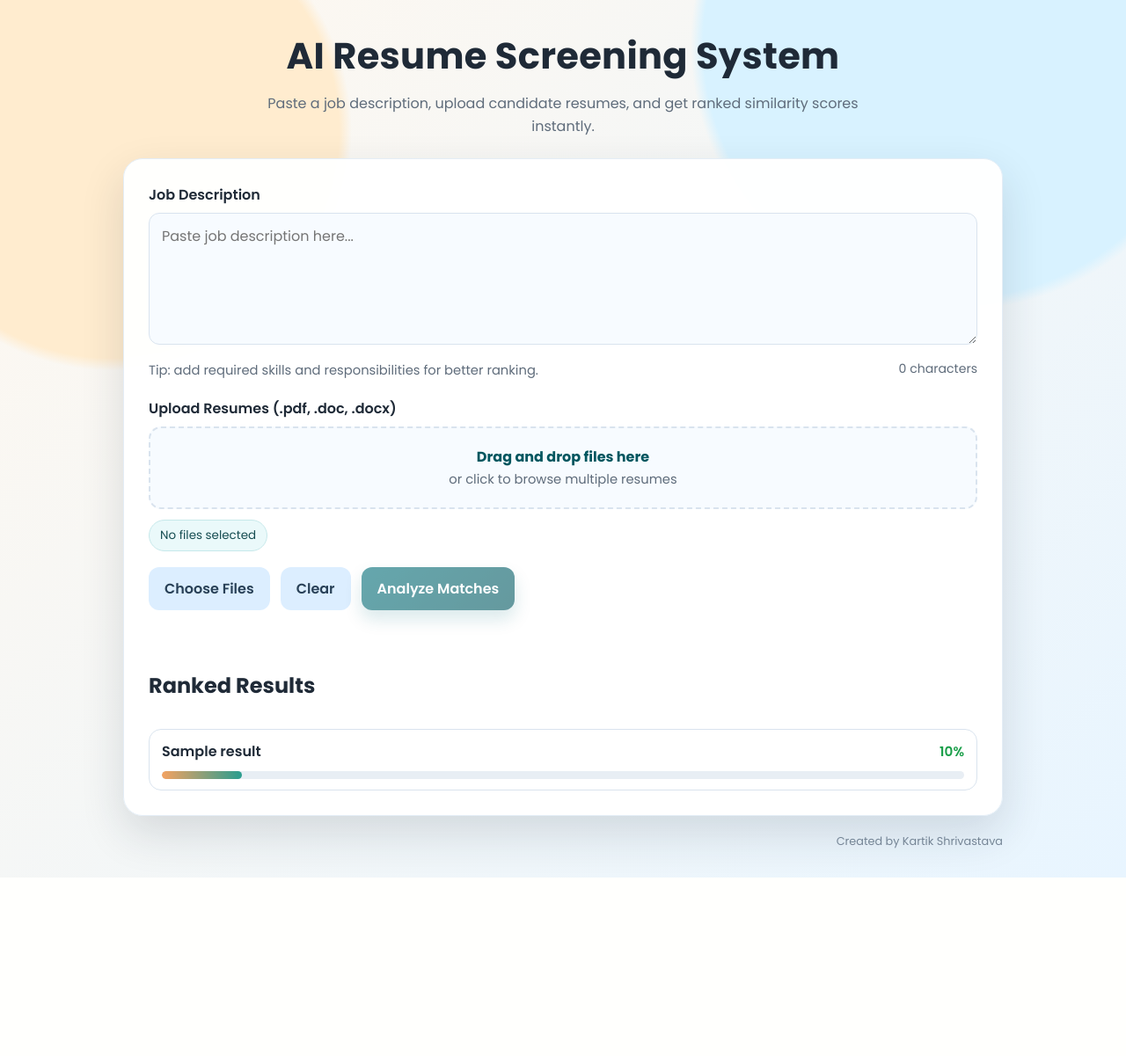
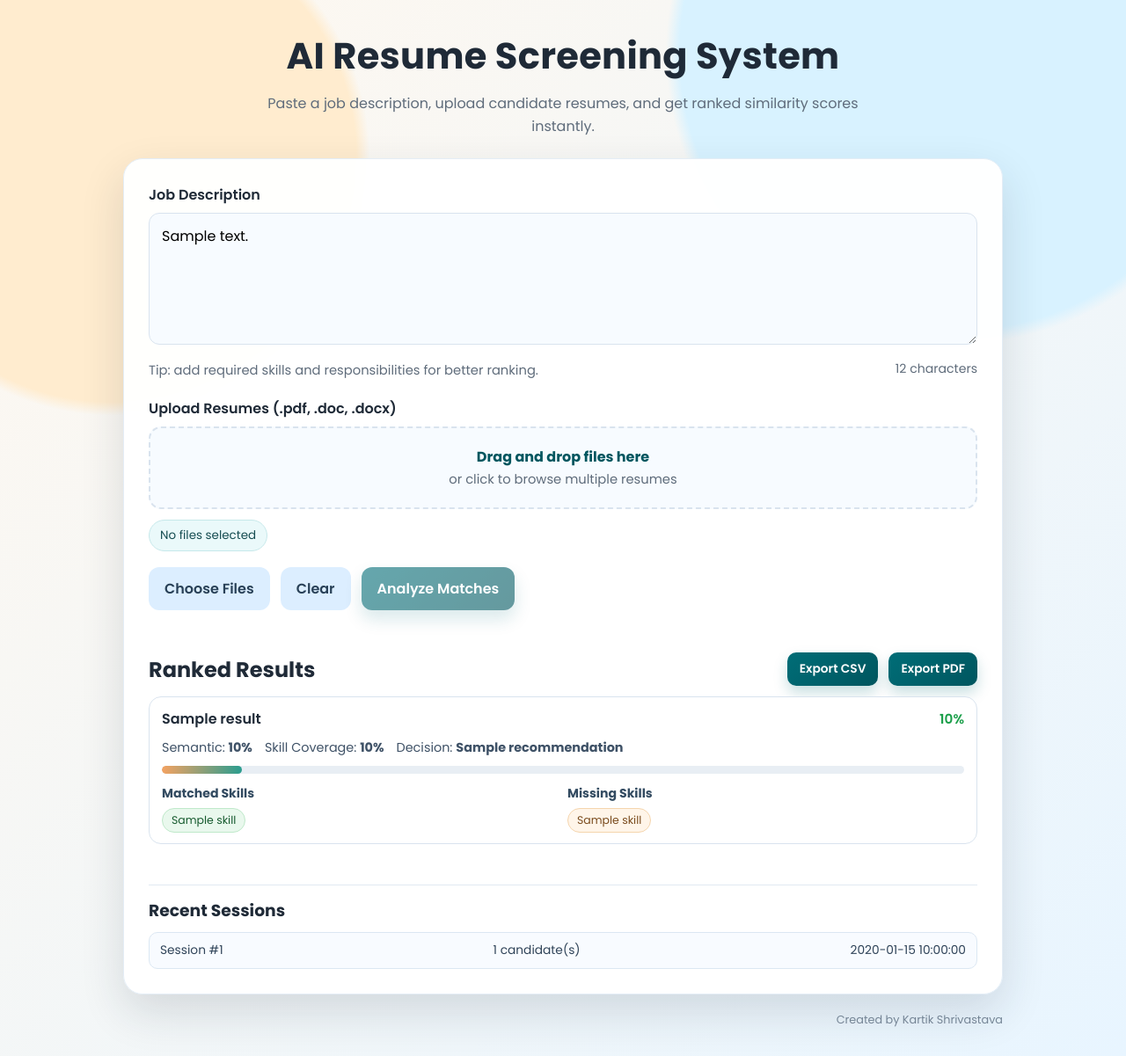
Before and after one commit to Kartikshri234/Resume-Analysis-, a Flask app: template templates/index.html in a window 1280 px wide. Shown: the whole page at 88% size. Before the commit the page ends 998 px from the top, so only its background shows below. Run offline with Flask 3, Linux system fonts and the light colour scheme; the template is opened without the code that fills it: most values are stand-ins (such as "Sample title", 1, 10 or a date in 2020).

Commit message:
Add scoring breakdown, exports, and session history

```diff
--- a/app.py
+++ b/app.py
@@ -1,8 +1,16 @@
-from flask import Flask, render_template, request
+from flask import Flask, abort, render_template, request, send_file
 import os
+import csv
+import json
+import re
+import sqlite3
+from datetime import datetime
+from io import BytesIO, StringIO
 from typing import Any, cast
 import fitz  # PyMuPDF
 import docx
+from reportlab.lib.pagesizes import A4
+from reportlab.pdfgen import canvas
 from sklearn.feature_extraction.text import TfidfVectorizer
 from sklearn.metrics.pairwise import cosine_similarity
 from werkzeug.utils import secure_filename
@@ -10,10 +18,35 @@ import webbrowser
 
 app = Flask(__name__)
 UPLOAD_FOLDER = "uploads"
+DB_PATH = "screening.db"
+
+SKILL_KEYWORDS = {
+    "python", "java", "javascript", "typescript", "c++", "c#", "sql", "mysql", "postgresql",
+    "mongodb", "flask", "django", "fastapi", "react", "angular", "node", "node.js", "html",
+    "css", "bootstrap", "git", "github", "rest", "api", "docker", "kubernetes", "aws", "azure",
+    "gcp", "linux", "pandas", "numpy", "scikit-learn", "tensorflow", "pytorch", "power bi",
+    "excel", "tableau", "nlp", "machine learning", "deep learning", "data analysis", "oop",
+}
+
 if not os.path.exists(UPLOAD_FOLDER):
     os.makedirs(UPLOAD_FOLDER)
 
 app.config['UPLOAD_FOLDER'] = UPLOAD_FOLDER
+
+
+def init_db():
+    with sqlite3.connect(DB_PATH) as conn:
+        conn.execute(
+            """
+            CREATE TABLE IF NOT EXISTS screening_sessions (
+                id INTEGER PRIMARY KEY AUTOINCREMENT,
+                created_at TEXT NOT NULL,
+                job_description TEXT NOT NULL,
+                candidate_count INTEGER NOT NULL,
+                results_json TEXT NOT NULL
+            )
+            """
+        )
 
 # -------- Extract text from PDF --------
 def extract_text_from_pdf(file_path):
@@ -37,22 +70,219 @@ def read_resume(file_path):
         return extract_text_from_docx(file_path)
     return ""
 
+
+def normalize_text(text):
+    return re.sub(r"\s+", " ", text.lower()).strip()
+
+
+def extract_required_skills(job_desc):
+    normalized_jd = normalize_text(job_desc)
+    return sorted(skill for skill in SKILL_KEYWORDS if skill in normalized_jd)
+
+
+def get_skill_coverage(job_desc, resume_text):
+    required_skills = extract_required_skills(job_desc)
+    normalized_resume = normalize_text(resume_text)
+    matched_skills = sorted(skill for skill in required_skills if skill in normalized_resume)
+    missing_skills = sorted(skill for skill in required_skills if skill not in normalized_resume)
+
+    if not required_skills:
+        return matched_skills, missing_skills, 0.0
+
+    coverage_score = round((len(matched_skills) / len(required_skills)) * 100, 2)
+    return matched_skills, missing_skills, coverage_score
+
+
 # -------- Compute similarity --------
 def get_similarity(job_desc, resume_text):
+    if not job_desc.strip() or not resume_text.strip():
+        return 0.0
+
     vectorizer = TfidfVectorizer(stop_words='english')
     vectors = vectorizer.fit_transform([job_desc, resume_text])
     dense_vectors = cast(Any, vectors).toarray()
     score = cosine_similarity(dense_vectors[0:1], dense_vectors[1:2])
     return round(float(score[0][0]) * 100, 2)
 
+
+def get_recommendation(overall_score):
+    if overall_score >= 75:
+        return "Shortlist"
+    if overall_score >= 50:
+        return "Consider"
+    return "Reject"
+
+
+def save_session(job_desc, results):
+    created_at = datetime.now().strftime("%Y-%m-%d %H:%M:%S")
+    with sqlite3.connect(DB_PATH) as conn:
+        cursor = conn.execute(
+            """
+            INSERT INTO screening_sessions (created_at, job_description, candidate_count, results_json)
+            VALUES (?, ?, ?, ?)
+            """,
+            (created_at, job_desc, len(results), json.dumps(results)),
+        )
+        return int(cursor.lastrowid)
+
+
+def get_recent_sessions(limit=8):
+    with sqlite3.connect(DB_PATH) as conn:
+        conn.row_factory = sqlite3.Row
+        rows = conn.execute(
+            """
+            SELECT id, created_at, candidate_count
+            FROM screening_sessions
+            ORDER BY id DESC
+            LIMIT ?
+            """,
+            (limit,),
+        ).fetchall()
+    return [dict(row) for row in rows]
+
+
+def load_session(session_id):
+    with sqlite3.connect(DB_PATH) as conn:
+        conn.row_factory = sqlite3.Row
+        row = conn.execute(
+            """
+            SELECT id, created_at, job_description, results_json
+            FROM screening_sessions
+            WHERE id = ?
+            """,
+            (session_id,),
+        ).fetchone()
+
+    if row is None:
+        return None
+
+    return {
+        "id": row["id"],
+        "created_at": row["created_at"],
+        "job_description": row["job_description"],
+        "results": json.loads(row["results_json"]),
+    }
+
+
+def get_latest_session_or_404():
+    with sqlite3.connect(DB_PATH) as conn:
+        row = conn.execute(
+            """
+            SELECT id
+            FROM screening_sessions
+            ORDER BY id DESC
+            LIMIT 1
+            """
+        ).fetchone()
+
+    if row is None:
+        abort(404, description="No screening session found yet.")
+
+    loaded = load_session(int(row[0]))
+    if loaded is None:
+        abort(404, description="No screening session found yet.")
+    return loaded
+
+
+def clip_text(value, max_len):
+    if len(value) <= max_len:
+        return value
+    return value[: max_len - 3] + "..."
+
+
+init_db()
+
+
+@app.route("/export/csv")
+def export_csv():
+    loaded = get_latest_session_or_404()
+    output = StringIO()
+    writer = csv.writer(output)
+    writer.writerow([
+        "Rank", "File Name", "Overall Score", "Semantic Score", "Skill Coverage",
+        "Matched Skills", "Missing Skills", "Recommendation"
+    ])
+
+    for rank, item in enumerate(loaded["results"], start=1):
+        writer.writerow([
+            rank,
+            item["name"],
+            item["score"],
+            item["semantic_score"],
+            item["skill_coverage_score"],
+            ", ".join(item["matched_skills"]),
+            ", ".join(item["missing_skills"]),
+            item["recommendation"],
+        ])
+
+    memory_file = BytesIO(output.getvalue().encode("utf-8"))
+    memory_file.seek(0)
+    return send_file(
+        memory_file,
+        mimetype="text/csv",
+        as_attachment=True,
+        download_name=f"screening_results_session_{loaded['id']}.csv",
+    )
+
+
+@app.route("/export/pdf")
+def export_pdf():
+    loaded = get_latest_session_or_404()
+    memory_file = BytesIO()
+    pdf = canvas.Canvas(memory_file, pagesize=A4)
+    page_width, page_height = A4
+    x = 40
+    y = page_height - 40
+
+    pdf.setTitle("AI Resume Screening Report")
+    pdf.setFont("Helvetica-Bold", 14)
+    pdf.drawString(x, y, "AI Resume Screening Report")
+    y -= 20
+    pdf.setFont("Helvetica", 10)
+    pdf.drawString(x, y, f"Session ID: {loaded['id']}")
+    y -= 14
+    pdf.drawString(x, y, f"Created At: {loaded['created_at']}")
+    y -= 18
+
+    for rank, item in enumerate(loaded["results"], start=1):
+        if y < 120:
+            pdf.showPage()
+            y = page_height - 40
+            pdf.setFont("Helvetica", 10)
+
+        pdf.setFont("Helvetica-Bold", 11)
+        pdf.drawString(x, y, f"{rank}. {clip_text(item['name'], 65)}")
+        y -= 14
+        pdf.setFont("Helvetica", 10)
+        pdf.drawString(x, y, f"Overall: {item['score']}% | Semantic: {item['semantic_score']}% | Skill Coverage: {item['skill_coverage_score']}%")
+        y -= 14
+        pdf.drawString(x, y, f"Recommendation: {item['recommendation']}")
+        y -= 14
+        pdf.drawString(x, y, f"Matched Skills: {clip_text(', '.join(item['matched_skills']) or 'None', 95)}")
+        y -= 14
+        pdf.drawString(x, y, f"Missing Skills: {clip_text(', '.join(item['missing_skills']) or 'None', 95)}")
+        y -= 18
+
+    pdf.save()
+    memory_file.seek(0)
+    return send_file(
+        memory_file,
+        mimetype="application/pdf",
+        as_attachment=True,
+        download_name=f"screening_results_session_{loaded['id']}.pdf",
+    )
+
 # -------- Home route --------
 @app.route("/", methods=["GET", "POST"])
 def index():
     results = []
+    job_desc = ""
+    selected_session = None
 
     if request.method == "POST":
         job_desc = request.form["job_description"]
         files = request.files.getlist("resumes")
+        required_skills = extract_required_skills(job_desc)
 
         for file in files:
             if file:
@@ -65,17 +295,44 @@ def index():
                 file.save(file_path)
 
                 resume_text = read_resume(file_path)
-                score = get_similarity(job_desc, resume_text)
+                semantic_score = get_similarity(job_desc, resume_text)
+                matched_skills, missing_skills, skill_coverage_score = get_skill_coverage(job_desc, resume_text)
+                overall_score = round((0.7 * semantic_score) + (0.3 * skill_coverage_score), 2)
+                recommendation = get_recommendation(overall_score)
 
                 results.append({
                     "name": safe_name,
-                    "score": score
+                    "score": overall_score,
+                    "semantic_score": semantic_score,
+                    "skill_coverage_score": skill_coverage_score,
+                    "required_skills": required_skills,
+                    "matched_skills": matched_skills,
+                    "missing_skills": missing_skills,
+                    "recommendation": recommendation,
                 })
 
         # Sort by score
         results = sorted(results, key=lambda x: x["score"], reverse=True)
+        if results:
+            selected_session = save_session(job_desc, results)
 
-    return render_template("index.html", results=results)
+    session_id = request.args.get("session_id")
+    if request.method == "GET" and session_id:
+        loaded = load_session(int(session_id)) if session_id.isdigit() else None
+        if loaded is not None:
+            job_desc = loaded["job_description"]
+            results = loaded["results"]
+            selected_session = loaded["id"]
+
+    recent_sessions = get_recent_sessions()
+
+    return render_template(
+        "index.html",
+        results=results,
+        job_desc=job_desc,
+        recent_sessions=recent_sessions,
+        selected_session=selected_session,
+    )
 
 if __name__ == "__main__":
     webbrowser.open("http://127.0.0.1:5000")
--- a/requirements.txt
+++ b/requirements.txt
@@ -2,3 +2,4 @@ Flask
 scikit-learn
 python-docx
 PyMuPDF
+reportlab
--- a/static/css/style.css
+++ b/static/css/style.css
@@ -192,6 +192,18 @@ button:disabled {
     animation: fade-up 1.1s ease both;
 }
 
+.result-header {
+    display: flex;
+    align-items: center;
+    justify-content: space-between;
+    gap: 12px;
+    flex-wrap: wrap;
+}
+
+.result-header h2 {
+    margin: 0;
+}
+
 .result-card {
     border: 1px solid var(--border);
     background: #fff;
@@ -222,6 +234,106 @@ button:disabled {
     border-radius: 999px;
     background: #e8eef4;
     overflow: hidden;
+}
+
+.breakdown-row {
+    margin-top: 10px;
+    display: flex;
+    gap: 14px;
+    flex-wrap: wrap;
+    color: #3f5267;
+    font-size: 0.9rem;
+}
+
+.skill-grid {
+    margin-top: 12px;
+    display: grid;
+    grid-template-columns: repeat(2, minmax(0, 1fr));
+    gap: 10px;
+}
+
+.skill-grid h4 {
+    margin: 0 0 6px;
+    font-size: 0.88rem;
+    color: #334b61;
+}
+
+.chip-wrap {
+    display: flex;
+    flex-wrap: wrap;
+    gap: 6px;
+}
+
+.chip {
+    border-radius: 999px;
+    padding: 4px 10px;
+    font-size: 0.78rem;
+    border: 1px solid transparent;
+}
+
+.chip-good {
+    color: #175b2f;
+    background: #e9f8ed;
+    border-color: #bfe9ca;
+}
+
+.chip-warn {
+    color: #7a4b1d;
+    background: #fff5e9;
+    border-color: #f5d5ad;
+}
+
+.chip-muted {
+    color: #5f6c7b;
+    background: #eef3f8;
+    border-color: #d6e0ea;
+}
+
+.btn-link {
+    display: inline-flex;
+    align-items: center;
+    text-decoration: none;
+    color: #ffffff;
+    background: linear-gradient(135deg, var(--primary), var(--primary-dark));
+    border-radius: 10px;
+    padding: 9px 14px;
+    font-size: 0.86rem;
+    font-weight: 600;
+    box-shadow: 0 8px 16px rgba(0, 109, 119, 0.22);
+}
+
+.history {
+    margin-top: 22px;
+    border-top: 1px solid #e1eaf2;
+    padding-top: 14px;
+}
+
+.history h3 {
+    margin: 0 0 10px;
+}
+
+.history-list {
+    display: grid;
+    gap: 8px;
+}
+
+.history-item {
+    text-decoration: none;
+    color: #304459;
+    border: 1px solid #dbe7f2;
+    background: #f8fbff;
+    border-radius: 10px;
+    padding: 10px 12px;
+    display: flex;
+    justify-content: space-between;
+    gap: 10px;
+    flex-wrap: wrap;
+    font-size: 0.86rem;
+}
+
+.history-item.active {
+    border-color: #97c9cd;
+    background: #ecf8f8;
 }
 
 .progress > span {
@@ -278,4 +390,8 @@ button:disabled {
     button {
         width: 100%;
     }
+
+    .skill-grid {
+        grid-template-columns: 1fr;
+    }
 }
--- a/templates/index.html
+++ b/templates/index.html
@@ -24,7 +24,7 @@
                     name="job_description"
                     placeholder="Paste job description here..."
                     required
-                ></textarea>
+                >{{ job_desc or '' }}</textarea>
                 <div class="meta-row">
                     <span class="muted">Tip: add required skills and responsibilities for better ranking.</span>
                     <span id="charCount">0 characters</span>
@@ -56,20 +56,74 @@
 
             {% if results %}
             <section class="results">
-                <h2>Ranked Results</h2>
+                <div class="result-header">
+                    <h2>Ranked Results</h2>
+                    <div class="actions export-actions">
+                        <a class="btn-link" href="{{ url_for('export_csv') }}">Export CSV</a>
+                        <a class="btn-link" href="{{ url_for('export_pdf') }}">Export PDF</a>
+                    </div>
+                </div>
                 {% for r in results %}
                 <article class="result-card">
                     <div class="result-top">
                         <span class="filename">{{ r.name }}</span>
                         <span class="score">{{ r.score }}%</span>
                     </div>
+                    <div class="breakdown-row">
+                        <span>Semantic: <strong>{{ r.semantic_score }}%</strong></span>
+                        <span>Skill Coverage: <strong>{{ r.skill_coverage_score }}%</strong></span>
+                        <span>Decision: <strong>{{ r.recommendation }}</strong></span>
+                    </div>
                     <div class="progress">
                         <span style="--target: {{ r.score }}%;"></span>
+                    </div>
+                    <div class="skill-grid">
+                        <div>
+                            <h4>Matched Skills</h4>
+                            <div class="chip-wrap">
+                                {% if r.matched_skills %}
+                                    {% for skill in r.matched_skills %}
+                                    <span class="chip chip-good">{{ skill }}</span>
+                                    {% endfor %}
+                                {% else %}
+                                    <span class="chip chip-muted">No matched required skills</span>
+                                {% endif %}
+                            </div>
+                        </div>
+                        <div>
+                            <h4>Missing Skills</h4>
+                            <div class="chip-wrap">
+                                {% if r.missing_skills %}
+                                    {% for skill in r.missing_skills %}
+                                    <span class="chip chip-warn">{{ skill }}</span>
+                                    {% endfor %}
+                                {% else %}
+                                    <span class="chip chip-good">No missing required skills</span>
+                                {% endif %}
+                            </div>
+                        </div>
                     </div>
                 </article>
                 {% endfor %}
             </section>
             {% endif %}
+
+            <section class="history">
+                <h3>Recent Sessions</h3>
+                {% if recent_sessions %}
+                    <div class="history-list">
+                        {% for item in recent_sessions %}
+                        <a class="history-item {% if selected_session == item.id %}active{% endif %}" href="{{ url_for('index', session_id=item.id) }}">
+                            <span>Session #{{ item.id }}</span>
+                            <span>{{ item.candidate_count }} candidate(s)</span>
+                            <span>{{ item.created_at }}</span>
+                        </a>
+                        {% endfor %}
+                    </div>
+                {% else %}
+                    <p class="muted">No previous sessions found yet.</p>
+                {% endif %}
+            </section>
         </section>
 
         <div class="footer-note">Created by Kartik Shrivastava</div>
```
Also changed, not shown: 1 other file.
